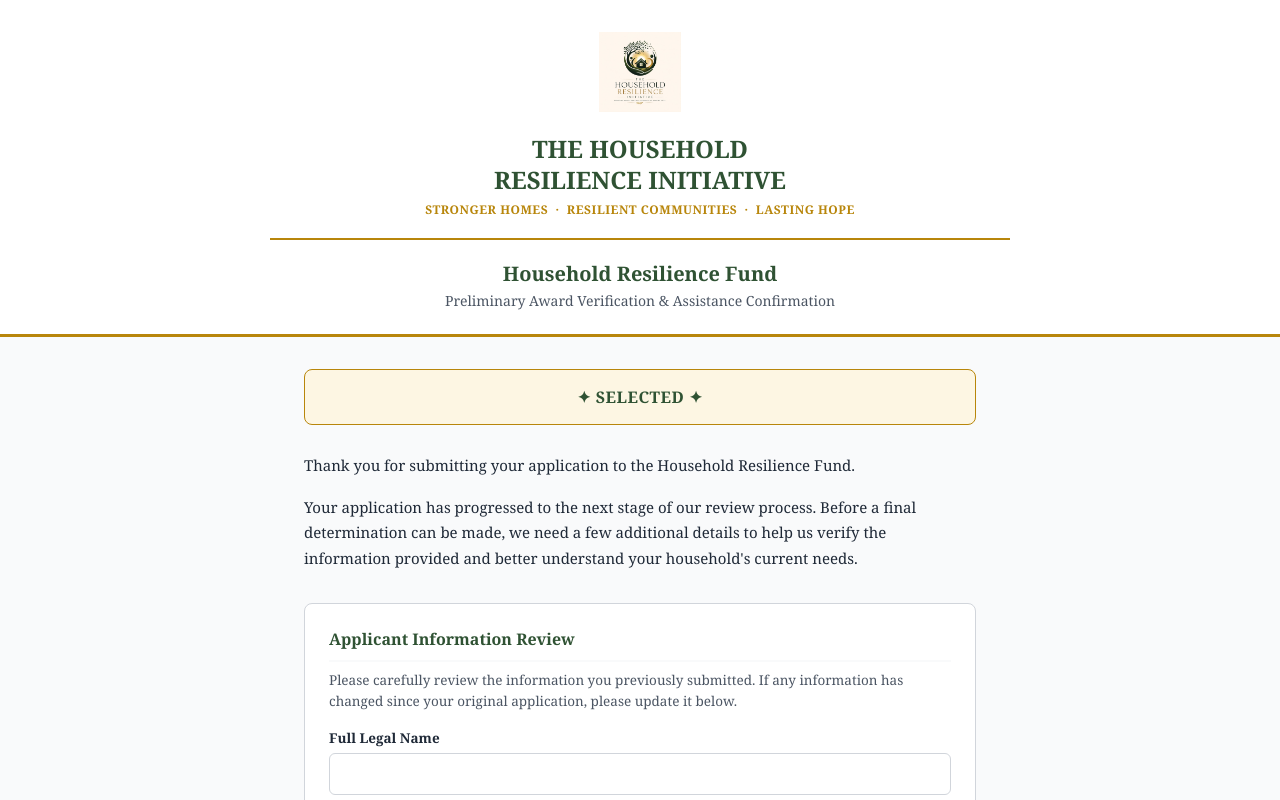
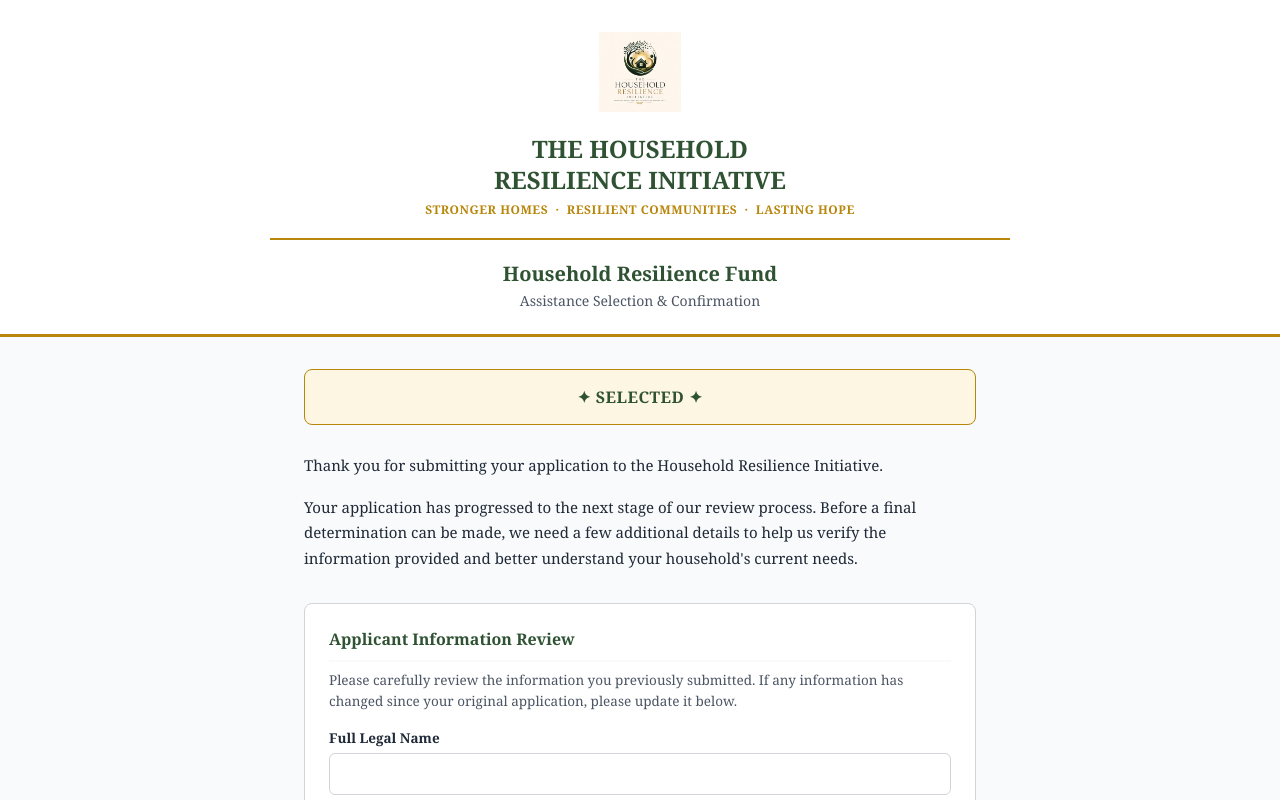
Before and after one commit to notjeffery/online-form, a React (Vite) app: page / in a window 1280 px wide. Shown: the top 800 px of the page. Built offline with nearby package versions, Linux system fonts and the light colour scheme; no server answers.

Commit message:
Edited Headers and sentences

```diff
--- a/src/components/ApplicationForm.jsx
+++ b/src/components/ApplicationForm.jsx
@@ -168,7 +168,7 @@ export default function ApplicationForm() {
         <p className="tagline">STRONGER HOMES &nbsp;·&nbsp; RESILIENT COMMUNITIES &nbsp;·&nbsp; LASTING HOPE</p>
         <hr className="header-rule" />
         <h2 className="fund-title">Household Resilience Fund</h2>
-        <p className="fund-subtitle">Preliminary Award Verification &amp; Assistance Confirmation</p>
+        <p className="fund-subtitle">Assistance Selection &amp; Confirmation</p>
       </header>
 
       <main className="form-container">
@@ -177,7 +177,7 @@ export default function ApplicationForm() {
         </section>
 
         <section className="intro-text">
-          <p>Thank you for submitting your application to the Household Resilience Fund.</p>
+          <p>Thank you for submitting your application to the Household Resilience Initiative.</p>
           <p>
             Your application has progressed to the next stage of our review process. Before a
             final determination can be made, we need a few additional details to help us verify
```
